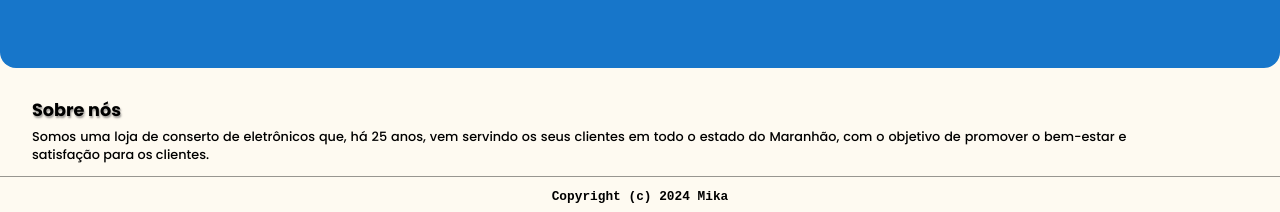
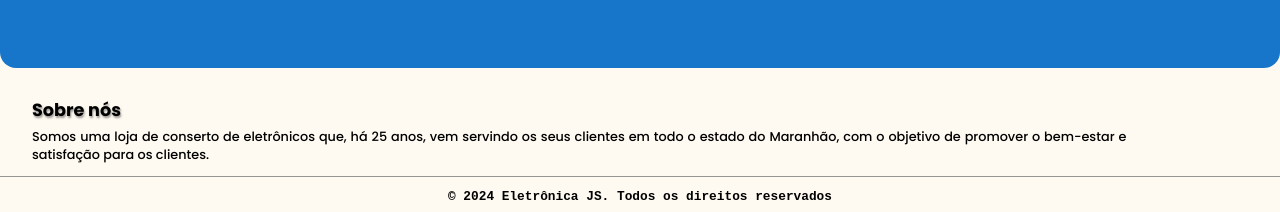
Before and after one commit to Akimkj/EletronicaJS, a plain HTML site: page index.html in a window 1280 px wide. Shown: the part 1942-2154 px from the top of the page. Drawn offline with nearby package versions, Linux system fonts and the light colour scheme.

Commit message:
Update index.html

```diff
--- a/index.html
+++ b/index.html
@@ -100,7 +100,7 @@
             <h2><a name="sobrenos">Sobre nós</a></h2>
             <p>Somos uma loja de conserto de eletrônicos que, há 25 anos, vem servindo os seus clientes em todo o estado do Maranhão, com o objetivo de promover o bem-estar e satisfação para os clientes.</p>
         </div>
-        <p>Copyright (c) 2024 Mika</p>
+        <p>© 2024 Eletrônica JS. Todos os direitos reservados</p>
     </footer>
     <script>
 
```
